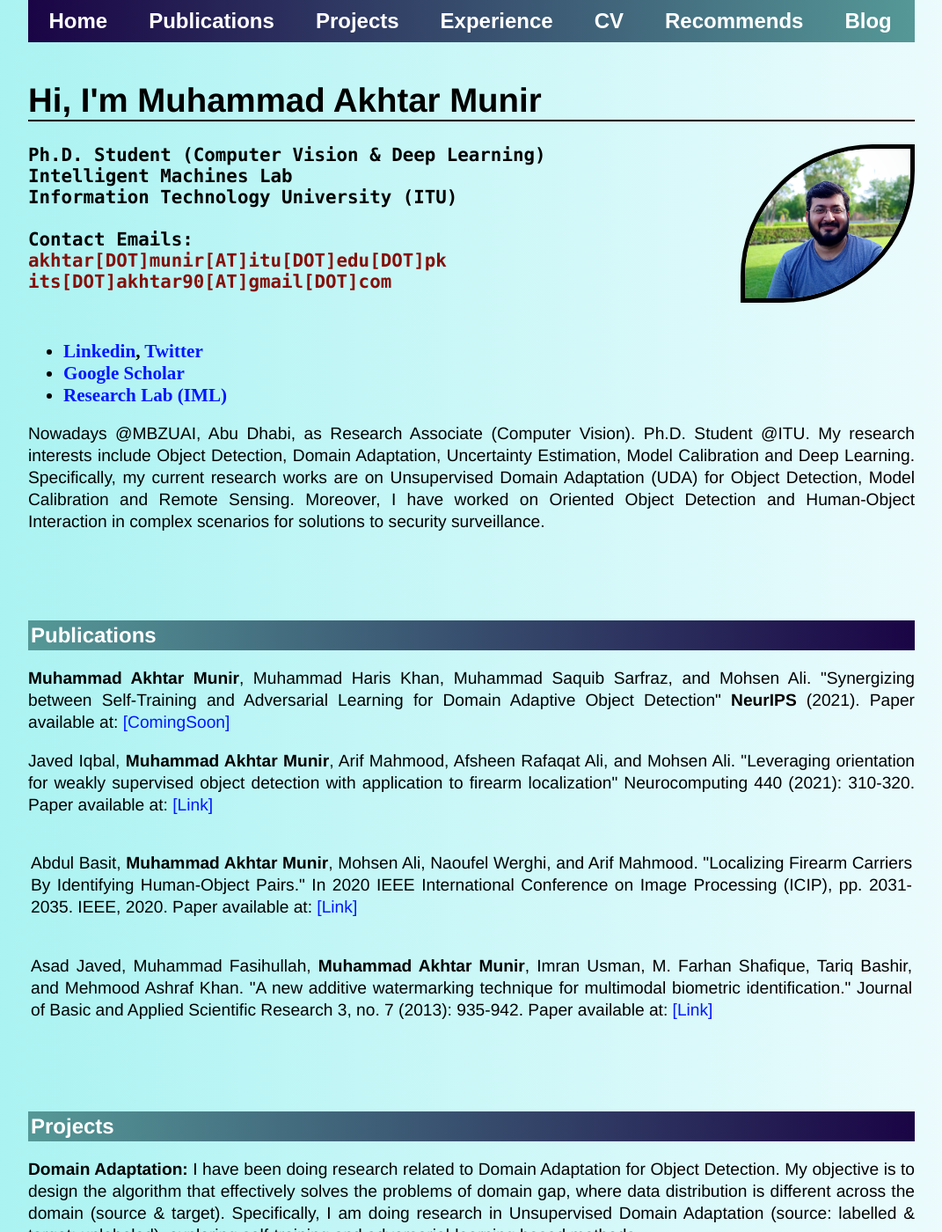
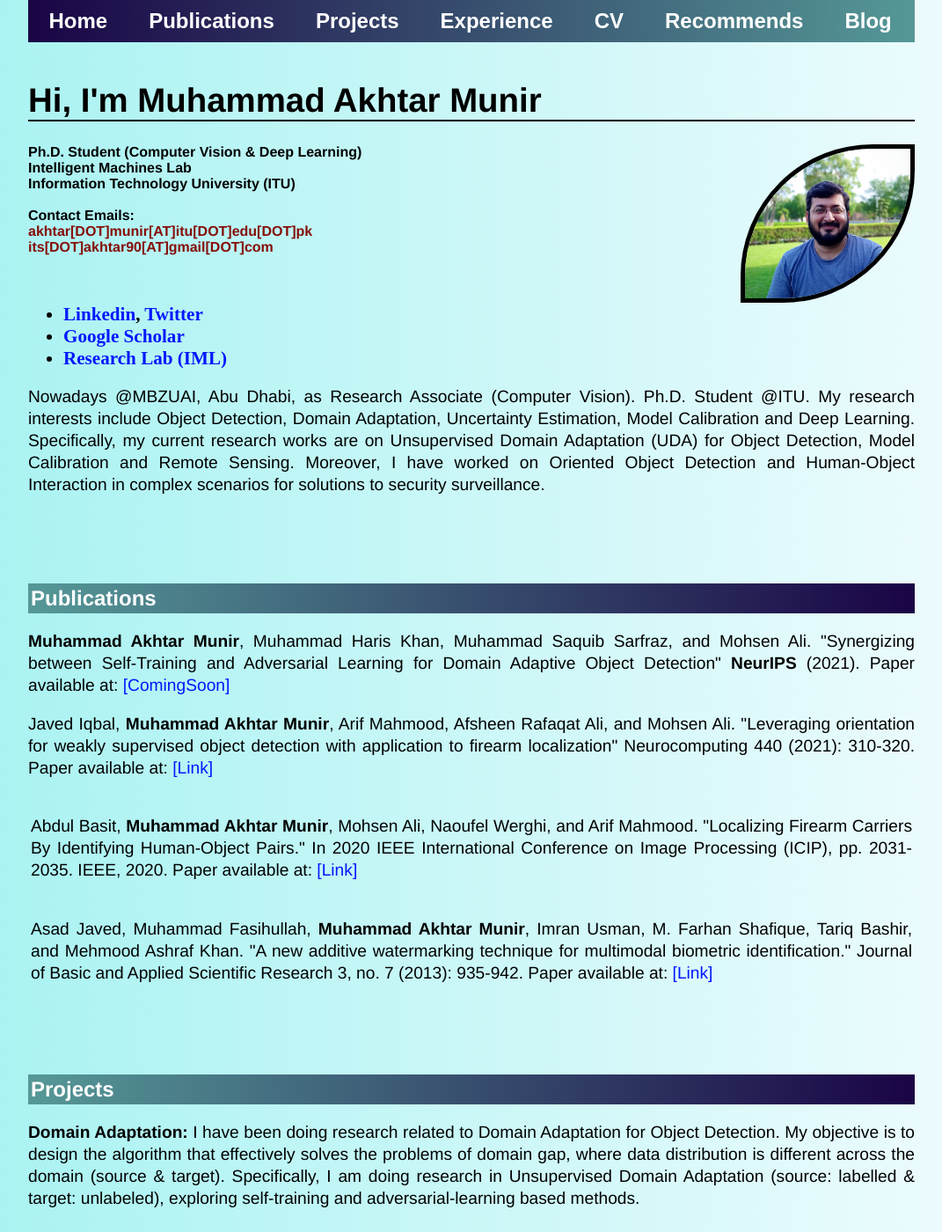
Before and after one commit to akhtarvision/akhtarvision.github.io, a Jekyll site: the page built from index.html, in a window 1280 px wide and 1400 px high. Shown: the whole window at 88% size, without its empty margins (104-1175 px from the left). Built offline with Jekyll 4.4.1, drawn with Linux system fonts in a browser that asks for light colours.

Commit message:
Update main.css

```diff
--- a/css/main.css
+++ b/css/main.css
@@ -88,10 +88,10 @@ ul.posts li {
 }
 
 address {
-    font-size: 1.3em;
-/*     font-family: 'Helvetica', 'Arial', 'Sans-Serif'; */
+    font-size: 1.0em;
+    font-family: 'Helvetica', 'Arial', 'Sans-Serif';
 /*     font-family: 'Courier New', 'Lucida Console' , 'Monaco'; */
-    font-family: 'CMU Sans Serif', 'Lucida Console' , 'Monaco';
+/*     font-family: 'CMU Sans Serif', 'Lucida Console' , 'Monaco'; */
 
     font-weight: bold;
     font-style: normal;
```
